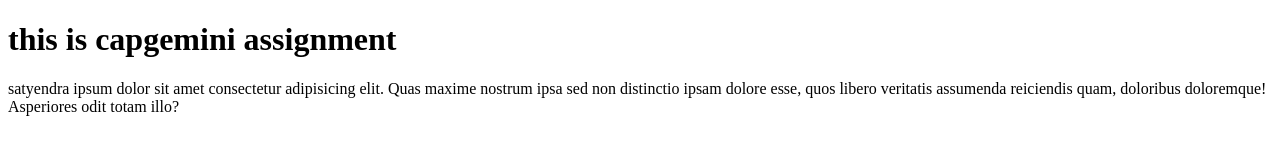
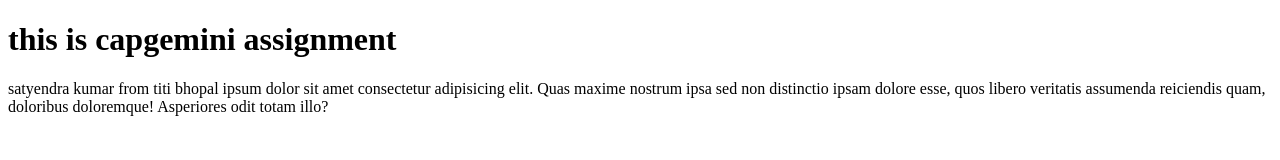
Before and after one commit to ssatyendrak13/capgemini_assignment, a plain HTML site: page index.html in a window 1280 px wide. Drawn offline with Linux system fonts and the light colour scheme.

Commit message:
some information is added in index.html file

```diff
--- a/index.html
+++ b/index.html
@@ -8,6 +8,6 @@
 </head>
 <body>
     <h1>this is capgemini assignment</h1>
-    <p>satyendra ipsum dolor sit amet consectetur adipisicing elit. Quas maxime nostrum ipsa sed non distinctio ipsam dolore esse, quos libero veritatis assumenda reiciendis quam, doloribus doloremque! Asperiores odit totam illo?</p>
+    <p>satyendra kumar from titi bhopal ipsum dolor sit amet consectetur adipisicing elit. Quas maxime nostrum ipsa sed non distinctio ipsam dolore esse, quos libero veritatis assumenda reiciendis quam, doloribus doloremque! Asperiores odit totam illo?</p>
 </body>
 </html>
```
